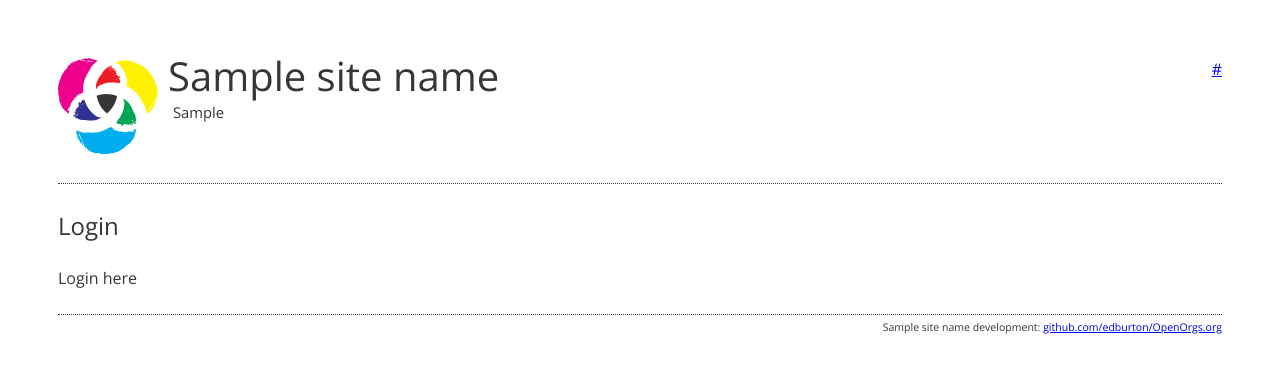
After one commit to edburton/OpenOrgs.org, a Python web app: template templates/login.html in a window 1280 px wide. The commit adds this page. Shown: the top 373 px of the page. Run offline with Jinja, Linux system fonts and the light colour scheme; the template is opened without the code that fills it: most values are stand-ins (such as "Sample title", 1, 10 or a date in 2020).

Commit message:
Starting to sketch in Model (and not using Google login anymore)

```diff
--- a/app.yaml
+++ b/app.yaml
@@ -1,5 +1,5 @@
 application: openorgs
-version: 2
+version: 3
 runtime: python27
 api_version: 1
 threadsafe: true
--- a/static/main.css
+++ b/static/main.css
@@ -29,10 +29,17 @@ h1 a {
 	text-indent: 110px;
 }
 
+h2 {
+	border: 0;
+	margin: 0;
+	padding-bottom: 25px;
+}
+
 #slogan {
 	display: block;
 	font-size: 0.37em;
 	text-indent: 115px;
+	padding-bottom: 25px;
 }
 
 #login {
@@ -40,7 +47,7 @@ h1 a {
 }
 
 #navigation {
-	padding: 0px 0px 0px 0px;
+	padding: 0px 0px 10px 0px;
 }
 
 #navigation ul, #sub_navigation ul {
@@ -53,7 +60,7 @@ h1 a {
 	list-style-type: none;
 	display: inline-block;
 	white-space: nowrap;
-	padding-bottom: 10px;
+	padding: 0px;
 }
 
 #navigation a, #sub_navigation a {
@@ -93,6 +100,7 @@ a.there:hover {
 }
 
 #content {
+	margin-top: 25px;
 	padding-top: 25px;
 	border-top-style: dotted;
 	border-width: 1px;
@@ -101,7 +109,7 @@ a.there:hover {
 
 #footer {
 	margin-top: 25px;
-	padding-top: 0px;
+	padding-top: 5px;
 	display: block;
 	border-top-style: dotted;
 	border-width: 1px;
--- a/templates/_base.html
+++ b/templates/_base.html
@@ -7,7 +7,7 @@
 	<body>
 	<body>
 		<div id="login">
-			<a href="{{ url }}">{{ url_linktext }}</a>
+			<a href="/login">{{ url_linktext }}</a>
 		</div>
 		<div id="header">
 			<h1><a href="/">{{site_name}}
--- /dev/null
+++ b/templates/login.html
@@ -0,0 +1,7 @@
+{% extends "_base.html" %}
+{% block bodycontent %}
+<div id="content">
+	<h2>Login</h2>
+	<div>Login here</div>
+</div>
+{% endblock %}
```
Also changed, not shown: main.py (+27 -1 lines), model.py (added, +14 -0 lines), 1 other file.
